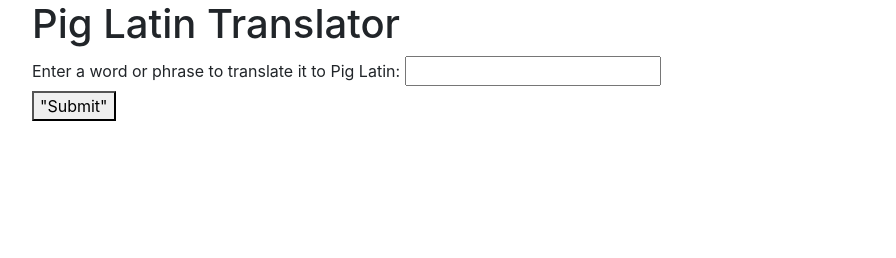
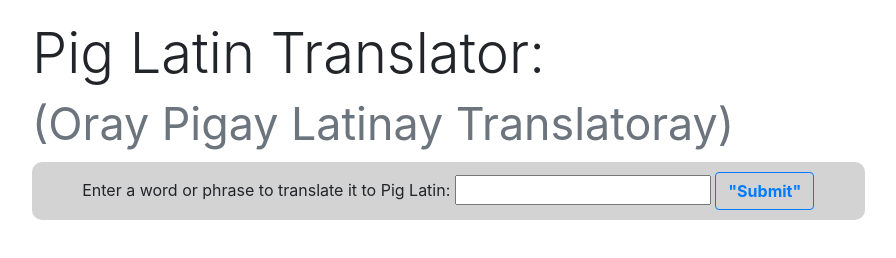
Before and after one commit to aflupton/pig-latin-translator, a plain HTML site: page index.html in a window 1280 px wide. Shown: the whole page, without its empty margins (53-949 px from the left). Drawn offline with Linux system fonts and the light colour scheme.

Commit message:
add bug fixes

```diff
--- a/css/styles.css
+++ b/css/styles.css
@@ -1,3 +1,16 @@
 #result {
   display: none;
+  font-size: 25pt;
+  margin: 10px;
+  float: left;
 }
+form {
+  background-color: lightgrey;
+  border-radius: 10px;
+  padding: 10px;
+  max-width: 75%;
+  text-align: center;
+}
+h1 {
+  margin-top: 20px;
+}
--- a/index.html
+++ b/index.html
@@ -10,17 +10,22 @@
   </head>
   <body>
     <div class="container">
-    <h1>Pig Latin Translator</h1>
+      <h1 class="display-4">Pig Latin Translator: <br>
+      <small class="text-muted">(Oray Pigay Latinay Translatoray)</small>
+      </h1>
+
       <form id="translator">
         <div id="form-group">
-       <label for="latin">Enter a word or phrase to translate it to Pig Latin:</label>
+         <label for="latin" class="text-bold">Enter a word or phrase to translate it to Pig Latin:</label>
          <input id="latin" type="text"> </input>
+         <button class = "btn btn-outline-primary" type="submit" name="button"><strong>"Submit"</strong></button>
         </div>
-       <button class = "btn-btn-warning" type="submit" name="button">"Submit"</button>
       </form>
 
-    <div id="result">
+      <div id="result" class="text-bold">
+        <div class="jumbotron">
            <p><span class="output"></span></p>
+        </div>
       </div>
 
     </div>
--- a/js/scripts.js
+++ b/js/scripts.js
@@ -1,7 +1,7 @@
+//business logic
 var firstWord = "";
 var vowels = ["a","e","i","o","u"];
 var consonants = ["b","c","d","f","g","h","j","k","l","m","n","p","q","qu","r","s","t","v","w","x","y","z"];
-
 var tempConsonant="";
 var finalWord="";
 var firstVowel=0;
@@ -9,34 +9,34 @@ var consonant;
 var allWords=[];
 var finalWords=[];
 
+
+//UI logic
+
 $(document).ready(function() {
   $("form#translator").submit(function(event) {
     event.preventDefault();
     var sentence = $("input#latin").val();
     allWords=sentence.split(" ");
-
+    console.log(allWords);
     //var index=sentence.indexOf(" ");
     allWords.forEach(function(word){
       firstWord = word;
+      firstVowel=0;
       if (firstWord.length=="1"){
         vowels.forEach(function(vowel){
           if(firstWord.charAt(0)===vowel.toString()){
             firstWord=firstWord+"ay";
-          }
-          else{}
+          } else {}
         });
-      }
-      else {
+      } else {
         vowels.forEach(function(vowel) {
           if(firstWord.charAt(0)===vowel.toString()){
             firstWord=firstWord+"way";
             firstVowel++;
-          }
-          else{}
+          } else {}
         });
         if(firstVowel==0){
           //consonants.forEach(function(consonant){
-
           for(z=0;z<consonants.length;z++){
             consonant=consonants[z];
             for(x=0; x<firstWord.length; x++){
@@ -45,37 +45,30 @@ $(document).ready(function() {
                   tempConsonant=tempConsonant+"qu";
                   x++;
                   z=0;
-                }
-                else{
+                } else {
                   tempConsonant=tempConsonant+consonant;
                   z=0;
                 }
-              }
-              else{
+              } else {
                 if(firstWord.charAt(x)===consonant.toString()){
                   tempConsonant=tempConsonant+consonant;
                   z=0;
                   //firstWord=firstWord.slice(x);
-                }
-                else{
+                } else {
                   firstWord=firstWord.slice(x);
                   x=firstWord.length +1;
                 }
               }
             }
-
           }
-
         //  });
           firstWord=firstWord+tempConsonant+"ay";
           tempConsonant="";
-        } else{};
+        } else {};
       }
       finalWords.push(firstWord);
     });
-
-    //finalWords.reverse();
-
+    console.log(finalWords);
     $(".output").text(finalWords.join(" "));
     $("#result").show();
   });
```
Also changed, not shown: 1 other file. Lines whose indentation alone changed are shown as unchanged.
